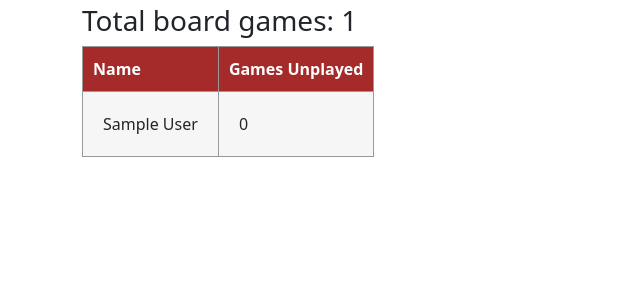
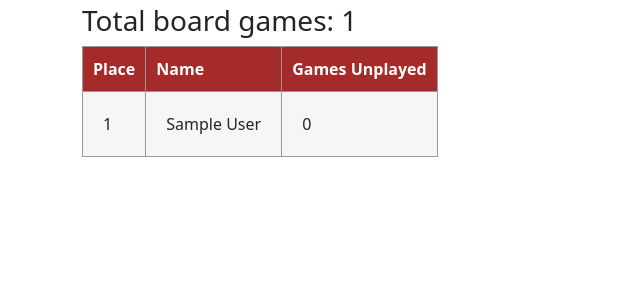
Before and after one commit to sopermaf/the_board_game_tracker, a Django app: page / in a window 1280 px wide. Shown: the part 56-356 px from the top of the page, without its empty margins (0-640 px from the left). Run offline with Django 4.2, Linux system fonts and the light colour scheme; tables that the repository leaves empty hold one stand-in row (values such as "Sample post"); parts of the project's set-up code (start-up, migrations or seed data) failed here and were passed over; some libraries are stand-ins or nearby versions.

Commit message:
Add place number to leaderboard

```diff
--- a/the_board_game_tracker/templates/games/home.html
+++ b/the_board_game_tracker/templates/games/home.html
@@ -4,12 +4,14 @@
     <h3> Total board games: {{ board_game_count }} </h3>
     <table>
         <tr>
+            <th scope="col">Place</th>
             <th scope="col">Name</th>
             <th scope="col">Games Unplayed</th>
           </tr>
         </tr>
         {% for user in users %}
         <tr>
+            <td>{{ forloop.counter }}</td>
             <td>{{ user.name }}</td>
             <td>{{ user.number_unplayed_games }}</td>
         </tr>
```
